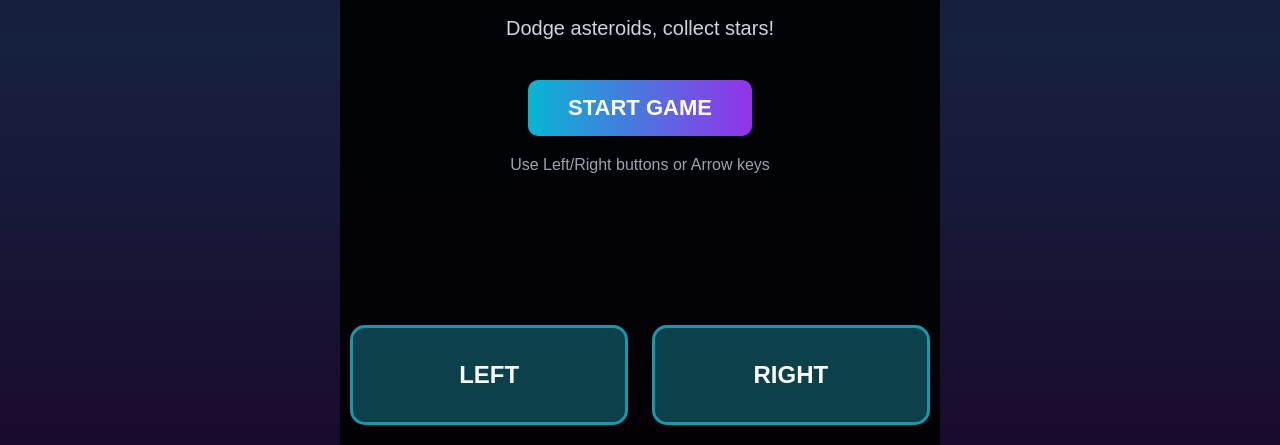
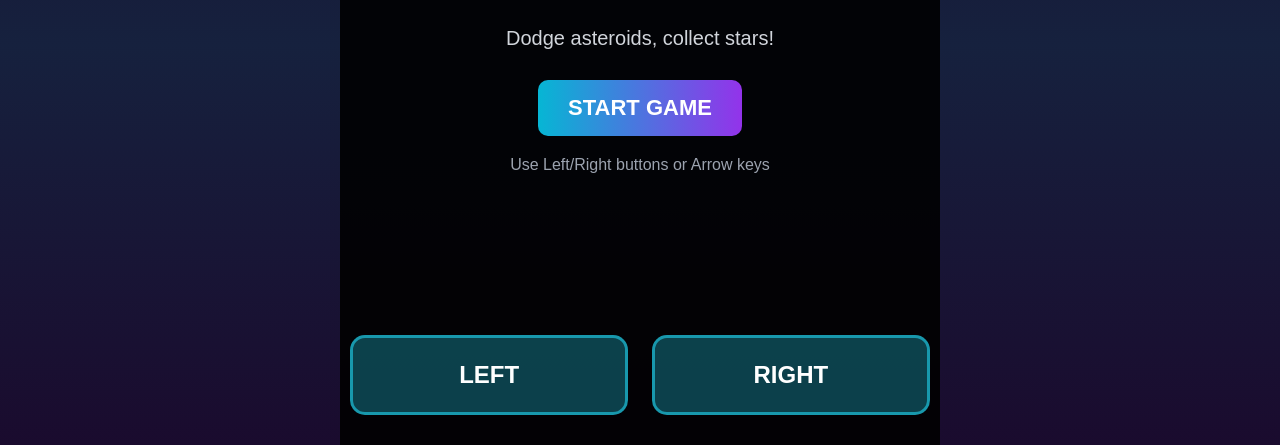
Before and after one commit to Sumant-crty/space-dodge-game, a plain HTML site: page index.html in a window 1280 px wide. Shown: the part 355-800 px from the top of the page. Drawn offline with Linux system fonts and the light colour scheme.

Commit message:
Adjust margin and padding values in index.html

```diff
--- a/index.html
+++ b/index.html
@@ -56,15 +56,15 @@
             -webkit-background-clip: text;
             -webkit-text-fill-color: transparent;
             background-clip: text;
-            margin-bottom: 20px;
+            margin-bottom: 30px;
         }
         .subtitle {
             font-size: 20px;
             color: #d1d5db;
-            margin-bottom: 40px;
+            margin-bottom: 30px;
         }
         button {
-            padding: 15px 40px;
+            padding: 15px 30px;
             font-size: 22px;
             font-weight: bold;
             background: linear-gradient(90deg, #06b6d4, #9333ea);
@@ -112,7 +112,7 @@
         }
         #watermark {
             position: absolute;
-            bottom: 140px;
+            bottom: 100px;
             right: 10px;
             font-size: 11px;
             color: #9ca3af;
@@ -134,7 +134,7 @@
         }
         #controls {
             position: absolute;
-            bottom: 10px;
+            bottom: 0;
             left: 0;
             width: 100%;
             height: 120px;
@@ -145,7 +145,7 @@
         }
         .btn {
             width: 48%;
-            height: 100px;
+            height: 80px;
             background: rgba(34, 211, 238, 0.3);
             border: 3px solid rgba(34, 211, 238, 0.6);
             border-radius: 15px;
```
